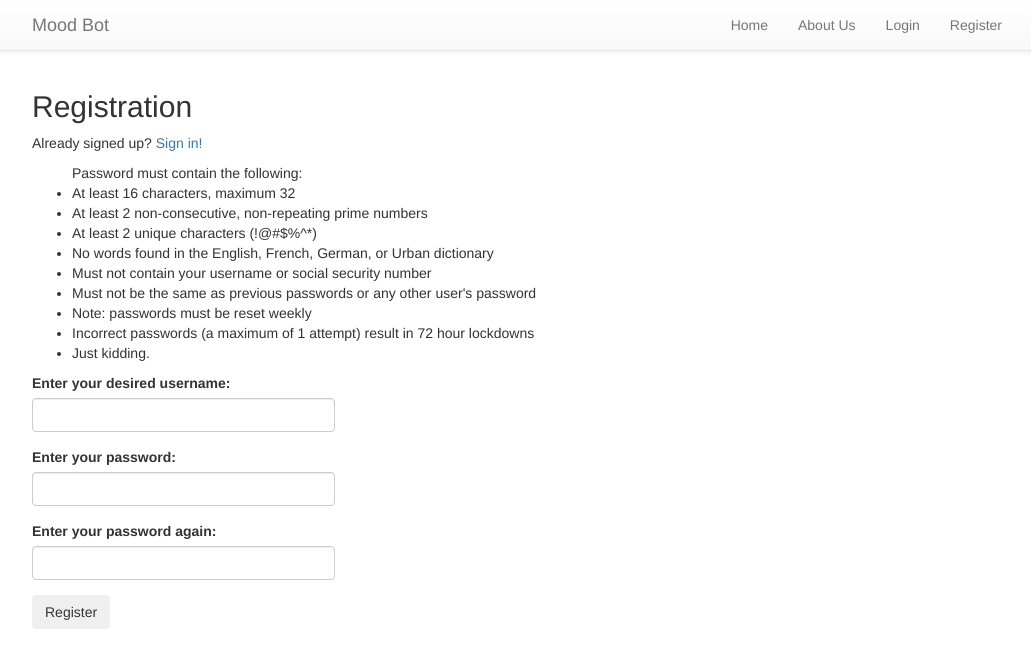
After one commit to Bonanashelby/MoodBot, a Python web app: template mood_bot/mood_bot/templates/register.jinja2 in a window 1280 px wide. The commit adds this page. Shown: the top 668 px of the page, without its empty margins (123-1154 px from the left). Run offline with Jinja, Linux system fonts and the light colour scheme; the template is opened without the code that fills it, so the values that code supplies are empty; some libraries are stand-ins or nearby versions.

Commit message:
Started a test plan, but decided to move forward with adding multiple users.

```diff
--- a/mood_bot/mood_bot/routes.py
+++ b/mood_bot/mood_bot/routes.py
@@ -8,3 +8,4 @@ def includeme(config):
     config.add_route('logout', '/logout')
     config.add_route('security', '/security')
     config.add_route('entry', '/entry')
+    config.add_route('registration', '/register')
--- a/mood_bot/mood_bot/templates/layout.jinja2
+++ b/mood_bot/mood_bot/templates/layout.jinja2
@@ -24,6 +24,7 @@
 			      <li><a class="blog-nav-item" href="/logout">Logout</a></li>
 			      {% else %}
 			      <li><a href="/login">Login</a></li>
+			      <li><a href="/register">Register</a></li>
 			      {% endif %}
 			    </ul>
 			</div>
--- a/mood_bot/mood_bot/templates/login.jinja2
+++ b/mood_bot/mood_bot/templates/login.jinja2
@@ -4,6 +4,7 @@
 {{ error }}
 
 <h2>Login</h2>
+<p>New user? Register <a href="/register">here.</a></p>
 <form method="POST">
     <div class="row">
         <div class="form-group col-xs-4">
--- /dev/null
+++ b/mood_bot/mood_bot/templates/register.jinja2
@@ -0,0 +1,42 @@
+{% extends 'layout.jinja2' %}
+{% block content %}
+{{ error }}
+
+<h2>Registration</h2>
+<p>Already signed up? <a href="/login">Sign in!</a></p>
+<ul>Password must contain the following:
+<li>At least 16 characters, maximum 32</li>
+<li>At least 2 non-consecutive, non-repeating prime numbers</li>
+<li>At least 2 unique characters (!@#$%^*)</li>
+<li>No words found in the English, French, German, or Urban dictionary</li>
+<li>Must not contain your username or social security number</li>
+<li>Must not be the same as previous passwords or any other user's password</li>
+<li>Note: passwords must be reset weekly</li>
+<li>Incorrect passwords (a maximum of 1 attempt) result in 72 hour lockdowns</li>
+<li>Just kidding.</li>
+</ul>
+<form method="POST">
+    <div class="row">
+        <div class="form-group col-xs-4">
+            <label for="username">Enter your desired username:</label>
+            <input type="text" class="form-control" name="username" id="username" required/>
+        </div>
+    </div>
+
+    <div class="row">
+        <div class="form-group col-xs-4">
+            <label for="password">Enter your password:</label>
+            <input type="password" class="form-control" name="password" pattern="[\w]+" required/>
+        </div>
+    </div>
+
+    <div class="row">
+        <div class="form-group col-xs-4">
+            <label for="password-check">Enter your password again:</label>
+            <input type="password" class="form-control" name="password-check" pattern="[\w]+" required/>
+        </div>
+    </div>
+
+    <button type="submit" class="btn">Register</button>
+</form>
+{% endblock %}
```
Also changed, not shown: mood_bot/mood_bot/models/mymodel.py (+9 -0 lines), mood_bot/mood_bot/views/default.py (+28 -0 lines), test_plan.md (added, +24 -0 lines).
